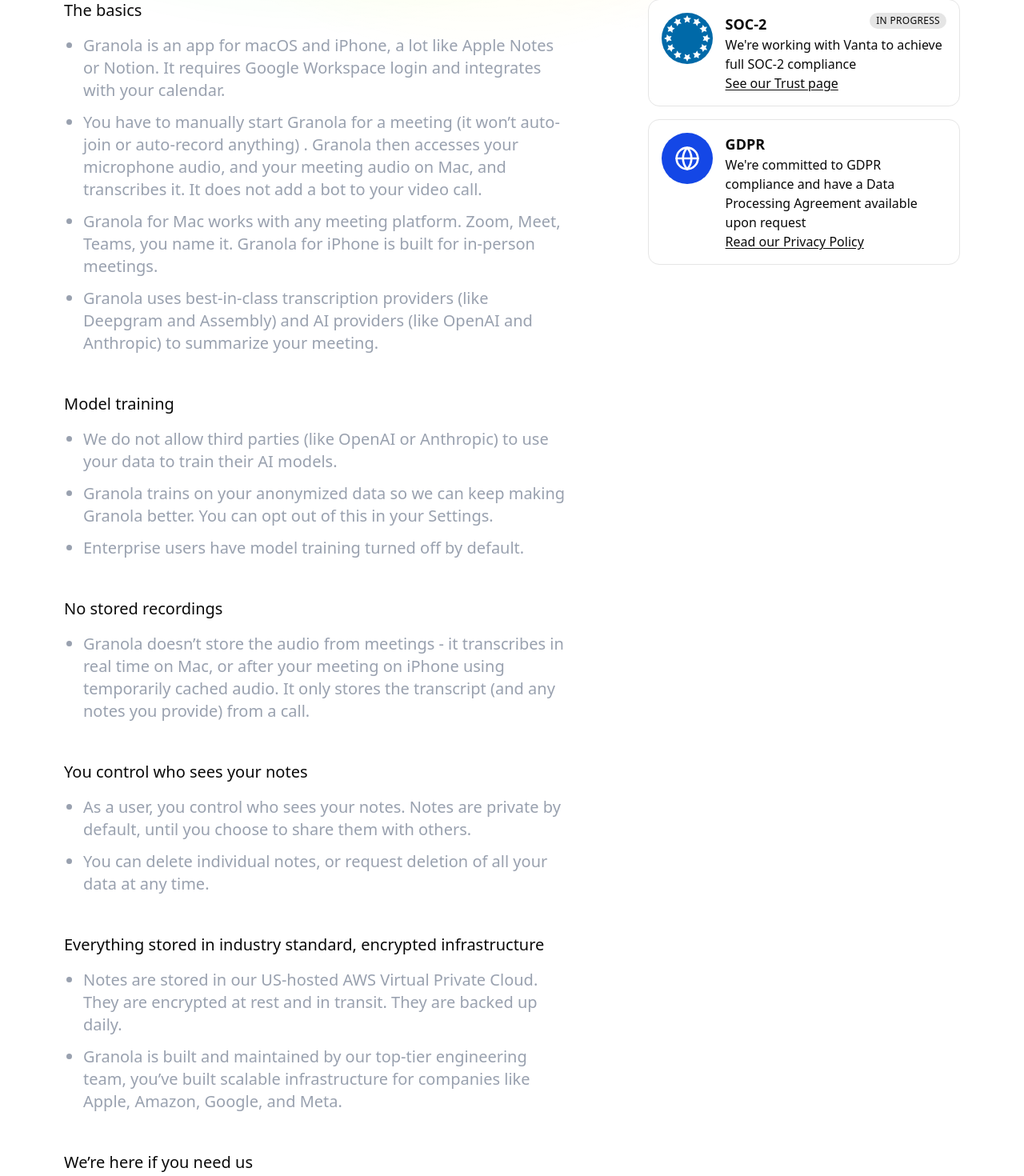
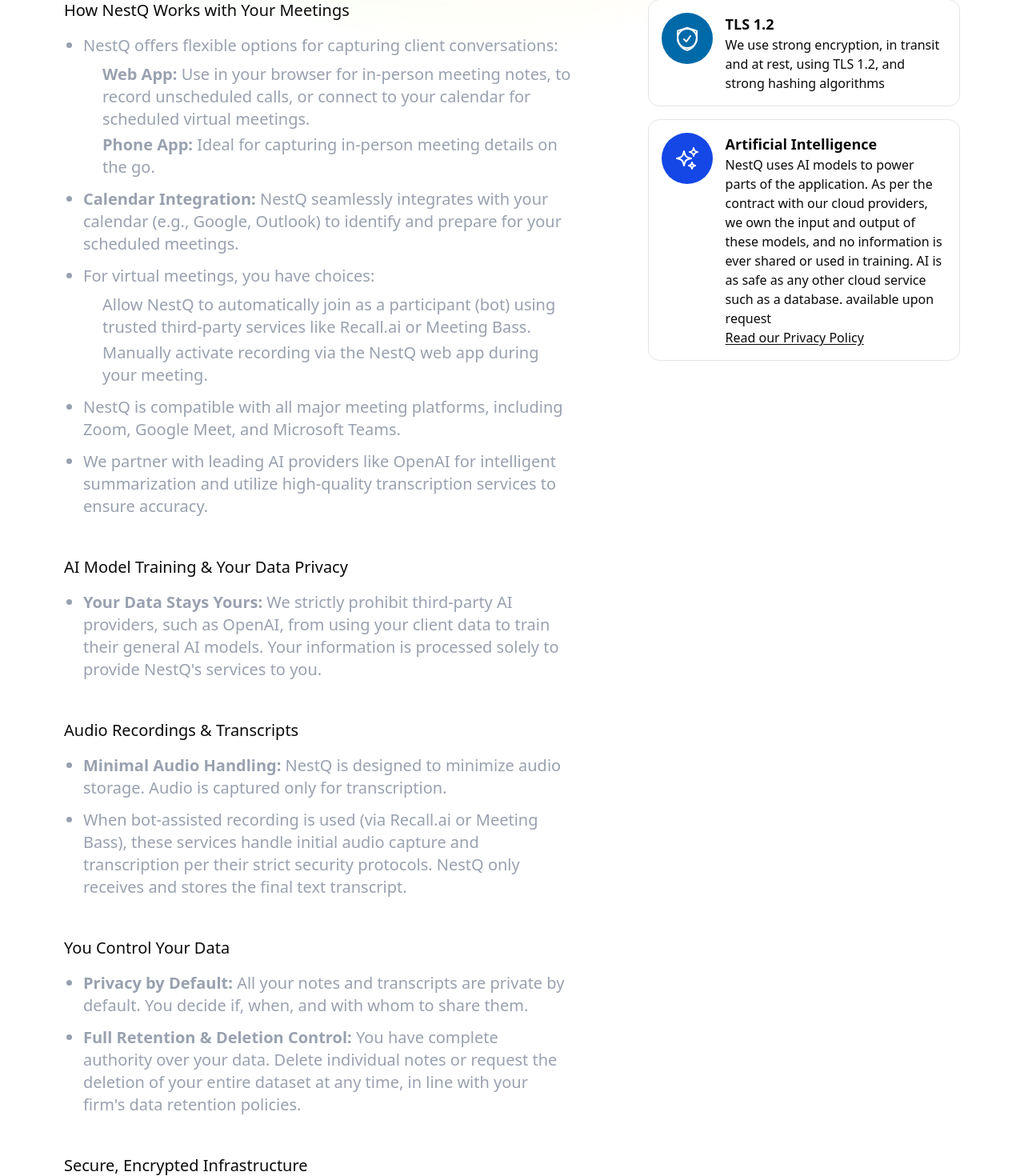
Before and after one commit to Raheel1258/granolaai-website, a Next.js app: page /privacy in a window 1280 px wide. Shown: the part 541-2011 px from the top of the page at 80% size. Built offline with nearby package versions, Linux system fonts and the light colour scheme.

Commit message:
update text

```diff
--- a/src/app/pricing/page.tsx
+++ b/src/app/pricing/page.tsx
@@ -1,7 +1,7 @@
 import BuiltForPeople from "@/components/BuiltForPeople";
 import GranolaPricingPage from "../../components/Faq";
 import Pricing from "../../components/Pricing";
-import TrustedBySection from "@/components/TrustedBySection";
+// import TrustedBySection from "@/components/TrustedBySection";
 
 export default function Page() {
   return (
@@ -9,7 +9,7 @@
       <Pricing />
       <GranolaPricingPage />
       <BuiltForPeople />
-      <TrustedBySection />
+      {/* <TrustedBySection /> */}
     </main>
   );
 }
--- a/src/app/privacy/page.tsx
+++ b/src/app/privacy/page.tsx
@@ -1,8 +1,8 @@
 import { ComplianceCard } from "@/components/ComplianceCard";
-import { PrivacySection } from "@/components/PrivacySection";
 import { SecurityBasics } from "@/components/SecurityBasics";
 import { SecurityFAQ } from "@/components/SecurityFAQ";
-import { TermsSection } from "@/components/TermSection";
+// import { TermsSection } from "@/components/TermSection";
+// import { PrivacySection } from "@/components/PrivacySection";
 import React from "react";
 
 export default function SecurityPage() {
@@ -31,21 +31,18 @@
         <div className="flex flex-col grid-cols-5 gap-16 antialiased md:gap-16 lg:gap-24 md:grid">
           <aside className="overflow-hidden relative col-span-2 col-start-4 space-y-4">
             <ComplianceCard
-              title="SOC-2"
-              status="In progress"
-              description="We're working with Vanta to achieve full SOC-2 compliance"
-              linkText="See our Trust page"
-              linkUrl="https://trust.granola.ai"
-              iconType="stars"
+              title="TLS 1.2"
+              description="We use strong encryption, in transit and at rest, using TLS 1.2, and strong hashing algorithms"
+              iconType="shield"
               bgColor="bg-sky-700"
             />
 
             <ComplianceCard
-              title="GDPR"
-              description="We're committed to GDPR compliance and have a Data Processing Agreement available upon request"
+              title="Artificial Intelligence"
+              description="NestQ uses AI models to power parts of the application. As per the contract with our cloud providers, we own the input and output of these models, and no information is ever shared or used in training. AI is as safe as any other cloud service such as a database. available upon request"
               linkText="Read our Privacy Policy"
-              linkUrl="https://www.granola.ai/docs/policies/privacy/pp"
-              iconType="globe"
+              linkUrl="https://app.nestq.ai/privacy"
+              iconType="ai"
               bgColor="bg-blue-700"
             />
           </aside>
@@ -59,29 +56,16 @@
 
         <SecurityFAQ />
 
-        <div className="mx-auto w-full max-w-xl h-px bg-teal-700/10 mt-4" />
+        {/* <div className="mx-auto w-full max-w-xl h-px bg-teal-700/10 mt-4" /> */}
 
-        <div className="flex flex-col col-span-full gap-4 mx-auto max-w-2xl text-center lg:gap-8">
+        {/* <div className="flex flex-col col-span-full gap-4 mx-auto max-w-2xl text-center lg:gap-8">
           <h2 className="text-3xl lg:text-5xl text-colored font-bold tracking-[-0.015em] leading-[0.95] text-balance">
             Terms & Policies
           </h2>
-        </div>
+        </div> */}
 
-        <TermsSection />
-        <PrivacySection />
-
-        <p className="flex col-span-full gap-2 justify-center items-center -my-8 text-center rounded-lg text-secondary">
-          <span className="inline text-gray-800">
-            Need more company-wide controls?
-            <a
-              className="inline underline underline-offset-2 decoration-tertiary hover:decoration-accent-strong hover:text-accent-strong"
-              href="/contact/sales?source=security_page"
-              title="Email sales"
-            >
-              Talk to us about Enterprise
-            </a>
-          </span>
-        </p>
+        {/* <TermsSection /> */}
+        {/* <PrivacySection /> */}
       </section>
     </main>
   );
--- a/src/components/ComplianceCard.tsx
+++ b/src/components/ComplianceCard.tsx
@@ -1,14 +1,21 @@
 import React from "react";
-import { GlobeIcon, StarsIcon } from "./ui/icons";
+import { SparklesIcon, ShieldIcon, GlobeIcon } from "./ui/icons";
 interface ComplianceCardProps {
   title: string;
   status?: string;
   description: string;
-  linkText: string;
-  linkUrl: string;
-  iconType: "stars" | "globe";
+  linkText?: string;
+  linkUrl?: string;
+  iconType: "shield" | "globe" | "lock" | "ai";
   bgColor: string;
 }
+
+const iconMap = {
+  shield: ShieldIcon,
+  ai: SparklesIcon,
+  lock: ShieldIcon,
+  globe: GlobeIcon,
+};
 
 export const ComplianceCard: React.FC<ComplianceCardProps> = ({
   title,
@@ -19,11 +26,12 @@
   iconType,
   bgColor,
 }) => {
+  const IconComponent = iconMap[iconType as keyof typeof iconMap];
   return (
     <div className="flex sticky top-0 gap-4 items-start p-4 rounded-xl border bg-white/80">
       <div className={`flex-none w-16 h-16 ${bgColor} rounded-full`}>
         <div className="grid relative place-items-center w-full h-full">
-          {iconType === "stars" ? <StarsIcon /> : <GlobeIcon />}
+          {IconComponent && <IconComponent className="w-8 h-8 text-white" />}
         </div>
       </div>
       <div className="flex flex-col w-full">
--- a/src/components/Navbar.tsx
+++ b/src/components/Navbar.tsx
@@ -139,8 +139,8 @@
               </Link>
             </div>
             <div className="flex flex-col items-end gap-2">
-              <p>© Granola inc 2025</p>
-              <p>Made with ♥︎ in Shoreditch</p>
+              <p>© NestQ inc 2025</p>
+              <p>Made with ♥︎ in Canada</p>
               {otherFooterLinks.map((link, index: number) => (
                 <Link key={index} href={link.path} className="hover:underline">
                   {link.name}
--- a/src/components/SecurityBasics.tsx
+++ b/src/components/SecurityBasics.tsx
@@ -1,87 +1,88 @@
+import { calendlyLink } from "@/constants/nav-links";
+
 export const SecurityBasics = () => {
   return (
     <>
-      <h2 className="text-colored">The basics</h2>
+      <h2 className="text-colored">How NestQ Works with Your Meetings</h2>
       <ul className="list-disc pl-6 space-y-3 text-gray-400">
         <li>
-          Granola is an app for macOS and iPhone, a lot like Apple Notes or
-          Notion. It requires Google Workspace login and integrates with your
-          calendar.
+          NestQ offers flexible options for capturing client conversations:
+          <ul className="list-circle pl-6 mt-2 space-y-1">
+            <li>
+              <strong>Web App:</strong> Use in your browser for in-person meeting notes, to record unscheduled calls, or connect to your calendar for scheduled virtual meetings.
+            </li>
+            <li>
+              <strong>Phone App:</strong> Ideal for capturing in-person meeting details on the go.
+            </li>
+          </ul>
         </li>
         <li>
-          You have to manually start Granola for a meeting (it won&rsquo;t
-          auto-join or auto-record anything) . Granola then accesses your
-          microphone audio, and your meeting audio on Mac, and transcribes it.
-          It does not add a bot to your video call.
+          <strong>Calendar Integration:</strong> NestQ seamlessly integrates with your calendar (e.g., Google, Outlook) to identify and prepare for your scheduled meetings.
         </li>
         <li>
-          Granola for Mac works with any meeting platform. Zoom, Meet, Teams,
-          you name it. Granola for iPhone is built for in-person meetings.
+          For virtual meetings, you have choices:
+          <ul className="list-circle pl-6 mt-2 space-y-1">
+            <li>Allow NestQ to automatically join as a participant (bot) using trusted third-party services like Recall.ai or Meeting Bass.</li>
+            <li>Manually activate recording via the NestQ web app during your meeting.</li>
+          </ul>
         </li>
         <li>
-          Granola uses best-in-class transcription providers (like Deepgram and
-          Assembly) and AI providers (like OpenAI and Anthropic) to summarize
-          your meeting.
+          NestQ is compatible with all major meeting platforms, including Zoom, Google Meet, and Microsoft Teams.
+        </li>
+        <li>
+          We partner with leading AI providers like OpenAI for intelligent summarization and utilize high-quality transcription services to ensure accuracy.
         </li>
       </ul>
 
-      <h2 className="mt-8 text-colored">Model training</h2>
+      <h2 className="mt-8 text-colored">AI Model Training & Your Data Privacy</h2>
       <ul className="list-disc pl-6 space-y-3 text-gray-400">
         <li>
-          We do not allow third parties (like OpenAI or Anthropic) to use your
-          data to train their AI models.
-        </li>
-        <li>
-          Granola trains on your anonymized data so we can keep making Granola
-          better. You can opt out of this in your Settings.
-        </li>
-        <li>Enterprise users have model training turned off by default.</li>
-      </ul>
-
-      <h2 className="mt-8 text-colored">No stored recordings</h2>
-      <ul className="list-disc pl-6 space-y-3 text-gray-400">
-        <li>
-          Granola doesn&rsquo;t store the audio from meetings - it transcribes
-          in real time on Mac, or after your meeting on iPhone using temporarily
-          cached audio. It only stores the transcript (and any notes you
-          provide) from a call.
+          <strong>Your Data Stays Yours:</strong> We strictly prohibit third-party AI providers, such as OpenAI, from using your client data to train their general AI models. Your information is processed solely to provide NestQ&apos;s services to you.
         </li>
       </ul>
 
-      <h2 className="mt-8 text-colored">You control who sees your notes</h2>
+      <h2 className="mt-8 text-colored">Audio Recordings & Transcripts</h2>
       <ul className="list-disc pl-6 space-y-3 text-gray-400">
         <li>
-          As a user, you control who sees your notes. Notes are private by
-          default, until you choose to share them with others.
+          <strong>Minimal Audio Handling:</strong> NestQ is designed to minimize audio storage. Audio is captured only for transcription.
         </li>
         <li>
-          You can delete individual notes, or request deletion of all your data
-          at any time.
+           When bot-assisted recording is used (via Recall.ai or Meeting Bass), these services handle initial audio capture and transcription per their strict security protocols. NestQ only receives and stores the final text transcript.
+        </li>
+      </ul>
+
+      <h2 className="mt-8 text-colored">You Control Your Data</h2>
+      <ul className="list-disc pl-6 space-y-3 text-gray-400">
+        <li>
+          <strong>Privacy by Default:</strong> All your notes and transcripts are private by default. You decide if, when, and with whom to share them.
+        </li>
+        <li>
+          <strong>Full Retention & Deletion Control:</strong> You have complete authority over your data. Delete individual notes or request the deletion of your entire dataset at any time, in line with your firm&apos;s data retention policies.
         </li>
       </ul>
 
       <h2 className="mt-8 text-colored">
-        Everything stored in industry standard, encrypted infrastructure
+        Secure, Encrypted Infrastructure
       </h2>
       <ul className="list-disc pl-6 space-y-3 text-gray-400">
         <li>
-          Notes are stored in our US-hosted AWS Virtual Private Cloud. They are
-          encrypted at rest and in transit. They are backed up daily.
+          <strong>Encrypted Storage:</strong> Your transcripts and notes are stored in our Canada-hosted Azure Virtual Private Cloud, encrypted both at rest and in transit using industry-standard protocols.
         </li>
         <li>
-          Granola is built and maintained by our top-tier engineering team,
-          you&rsquo;ve built scalable infrastructure for companies like Apple,
-          Amazon, Google, and Meta.
+          <strong>Reliable Backups:</strong> Data is backed up daily to ensure integrity and availability.
+        </li>
+        <li>
+          <strong>Expert Engineering Team:</strong> NestQ is built and maintained by a top-tier engineering team with extensive experience creating secure, scalable infrastructure.
         </li>
       </ul>
 
-      <h2 className="mt-8 text-colored">We&rsquo;re here if you need us</h2>
+      <h2 className="mt-8 text-colored">We’re Here to Help</h2>
       <ul className="list-disc pl-6 space-y-3 text-gray-400">
         <li>
-          If you have more questions, please {""}
+          If you have more security questions, please {""}
           <a
             className="underline underline-offset-2 decoration-tertiary hover:decoration-accent-strong hover:text-accent-strong"
-            href="/contact/sales"
+            href={calendlyLink}
           >
             reach out to our team.
           </a>
```
Also changed, not shown: src/app/page.tsx (+4 -4 lines), src/components/Footer.tsx (+5 -8 lines).
